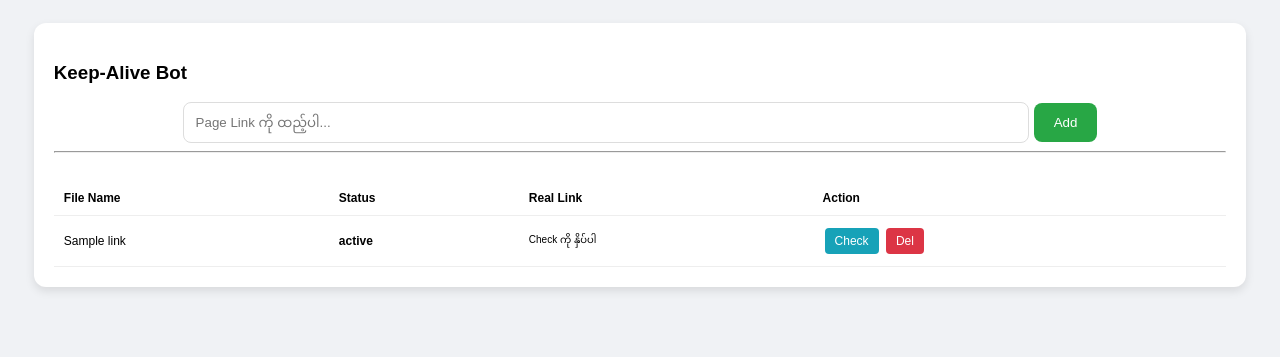
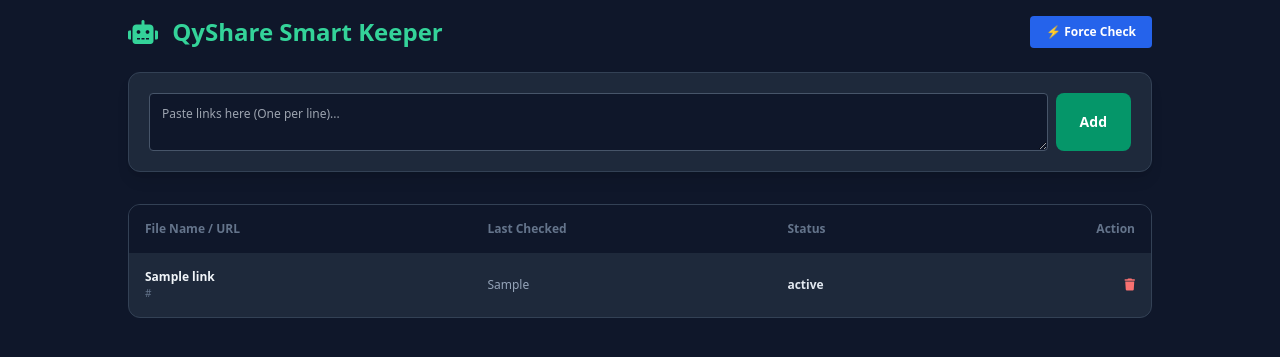
Before and after one commit to dino89840/qy, a Flask app: page / in a window 1280 px wide. Shown: the top 357 px of the page. Run offline with Flask 3, Linux system fonts and the light colour scheme; tables that the repository leaves empty hold one stand-in row (values such as "Sample post"); some libraries are stand-ins or nearby versions.

Commit message:
Update index.html

```diff
--- a/templates/index.html
+++ b/templates/index.html
@@ -3,53 +3,49 @@
 <head>
     <meta charset="UTF-8">
     <meta name="viewport" content="width=device-width, initial-scale=1.0">
-    <title>Link Checker Bot</title>
-    <style>
-        body { font-family: sans-serif; padding: 15px; background: #f0f2f5; }
-        .box { max-width: 95%; margin: auto; background: white; padding: 20px; border-radius: 12px; box-shadow: 0 4px 10px rgba(0,0,0,0.1); }
-        input { width: 70%; padding: 12px; border: 1px solid #ddd; border-radius: 8px; }
-        button.add-btn { padding: 12px 20px; background: #28a745; color: white; border: none; border-radius: 8px; cursor: pointer; }
-        table { width: 100%; margin-top: 20px; border-collapse: collapse; font-size: 12px; }
-        th, td { text-align: left; padding: 10px; border-bottom: 1px solid #eee; }
-        .direct-url { color: #007bff; word-break: break-all; display: block; max-width: 250px; background: #f8f9fa; padding: 5px; border-radius: 4px; }
-        .btn { padding: 6px 10px; border-radius: 4px; text-decoration: none; color: white; font-size: 12px; display: inline-block; margin: 2px; }
-        .check-btn { background: #17a2b8; }
-        .del-btn { background: #dc3545; }
-    </style>
+    <title>QyShare Keeper</title>
+    <script src="https://cdn.tailwindcss.com"></script>
+    <link rel="stylesheet" href="https://cdnjs.cloudflare.com/ajax/libs/font-awesome/6.0.0/css/all.min.css" />
 </head>
-<body>
-    <div class="box">
-        <h3>Keep-Alive Bot</h3>
-        <form action="/add" method="POST" style="text-align: center;">
-            <input type="url" name="url" placeholder="Page Link ကို ထည့်ပါ..." required>
-            <button type="submit" class="add-btn">Add</button>
+<body class="bg-slate-900 text-slate-200 p-4">
+    <div class="max-w-5xl mx-auto">
+        <div class="flex justify-between items-center mb-6">
+            <h1 class="text-2xl font-bold text-emerald-400"><i class="fa-solid fa-robot mr-2"></i> QyShare Smart Keeper</h1>
+            <a href="/api/trigger" class="bg-blue-600 hover:bg-blue-500 text-white px-4 py-2 rounded text-xs font-bold">⚡ Force Check</a>
+        </div>
+
+        <div class="bg-slate-800 p-5 rounded-xl mb-8 border border-slate-700 shadow-lg">
+            <form action="/api/add" method="POST" class="flex gap-2">
+                <textarea name="url" rows="2" class="w-full bg-slate-900 border border-slate-600 rounded p-3 text-xs text-green-300 focus:outline-none focus:border-emerald-500" placeholder="Paste links here (One per line)..."></textarea>
+                <button type="submit" class="bg-emerald-600 hover:bg-emerald-500 text-white px-6 rounded-lg font-bold text-sm whitespace-nowrap">Add</button>
             </form>
-        <hr>
-        <div style="overflow-x:auto;">
-            <table>
+        </div>
+
+        <div class="bg-slate-800 rounded-xl overflow-hidden border border-slate-700">
+            <table class="w-full text-left text-xs">
+                <thead class="bg-slate-900 text-slate-500">
                     <tr>
-                    <th>File Name</th>
-                    <th>Status</th>
-                    <th>Real Link</th>
-                    <th>Action</th>
+                        <th class="p-4">File Name / URL</th>
+                        <th class="p-4">Last Checked</th>
+                        <th class="p-4">Status</th>
+                        <th class="p-4 text-right">Action</th>
                     </tr>
-                {% for link in links %}
-                <tr>
-                    <td>{{ link.name }}</td>
-                    <td><b>{{ link.status }}</b></td>
-                    <td>
-                        {% if link.direct_link %}
-                        <code class="direct-url">{{ link.direct_link }}</code>
-                        {% else %}
-                        <small>Check ကို နှိပ်ပါ</small>
-                        {% endif %}
+                </thead>
+                <tbody class="divide-y divide-slate-700">
+                    {% for l in links %}
+                    <tr class="hover:bg-slate-700/30">
+                        <td class="p-4">
+                            <div class="font-bold text-slate-100">{{ l.name }}</div>
+                            <div class="text-[10px] text-slate-500 truncate max-w-xs">{{ l.url }}</div>
                         </td>
-                    <td>
-                        <a href="/check/{{ link.id }}" class="btn check-btn">Check</a>
-                        <a href="/delete/{{ link.id }}" class="btn del-btn" onclick="return confirm('ဖျက်မှာလား?')">Del</a>
+                        <td class="p-4 text-slate-400">{{ l.last_check or 'Pending...' }}</td>
+                        <td class="p-4 font-bold">{{ l.status }}</td>
+                        <td class="p-4 text-right">
+                            <a href="/api/delete/{{ l.id }}" class="text-red-400 hover:text-red-300"><i class="fa-solid fa-trash"></i></a>
                         </td>
                     </tr>
                     {% endfor %}
+                </tbody>
             </table>
         </div>
     </div>
```
Lines whose indentation alone changed are shown as unchanged.
